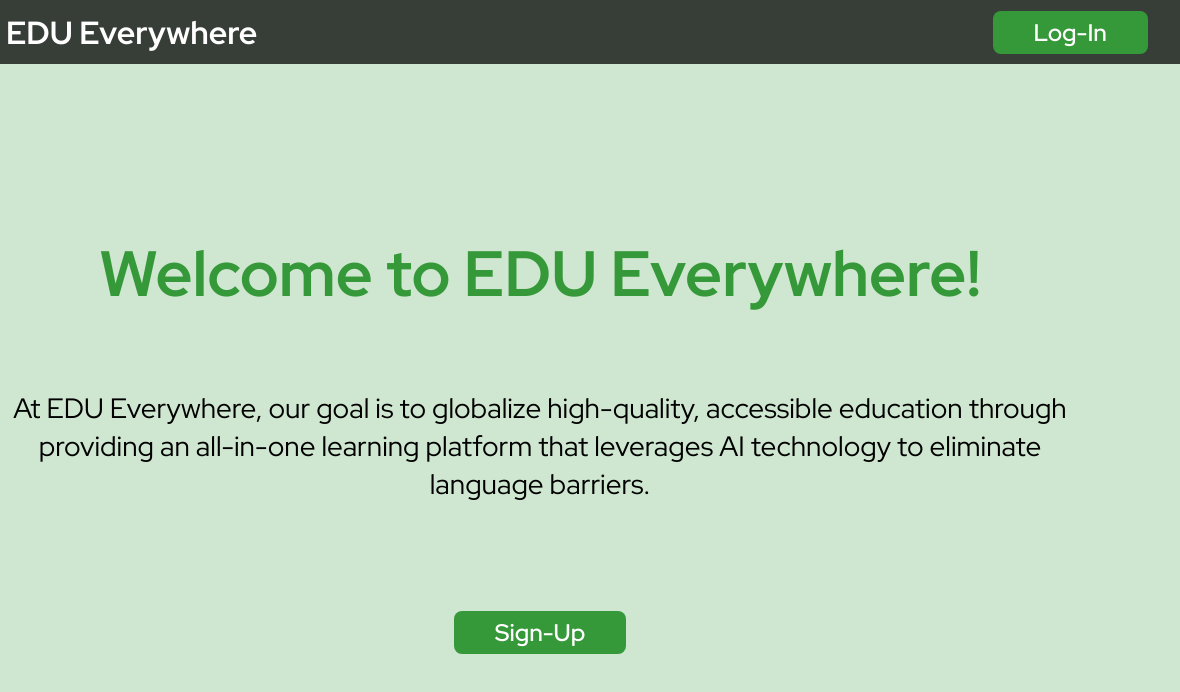
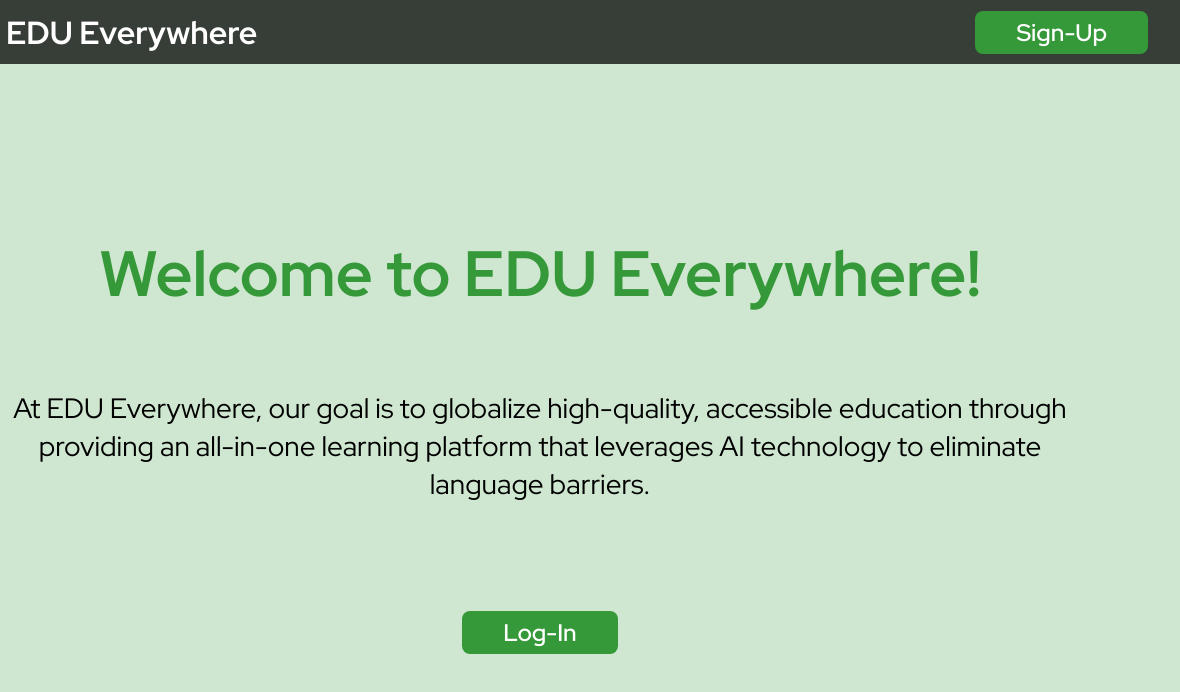
Before and after one commit to sarahsimionescu/EDUEverywhere, a React app in the folder frontend/: page / in a window 1280 px wide. Shown: the full height of the page, 100-1280 px from the left. Built offline with nearby package versions, Linux system fonts and the light colour scheme.

Commit message:
small changes

```diff
--- a/frontend/src/components/Navbar.js
+++ b/frontend/src/components/Navbar.js
@@ -12,7 +12,7 @@ function Navbar(props) {
         <p className="Logo-text">EDU Everywhere</p>
       </div>
       {props.showLogin ?
-        <button onClick={() => navigate('/login')}>Log-In</button>
+        <button onClick={() => navigate('/login')}>Sign-Up</button>
       : props.hideProfile ?
         null
       :
--- a/frontend/src/pages/Home.js
+++ b/frontend/src/pages/Home.js
@@ -14,7 +14,7 @@ function Home() {
         <h1>Welcome to EDU Everywhere!</h1>
         <p>At EDU Everywhere, our goal is to globalize high-quality, accessible education through providing an all-in-one learning platform that leverages AI technology to eliminate language barriers.</p>
         <div>
-          <button onClick={() => navigate('/login')}>Sign-Up</button>
+          <button onClick={() => navigate('/login')}>Log-In</button>
         </div>
       </div>
       <div className='bg-home'></div>
--- a/frontend/src/pages/global.css
+++ b/frontend/src/pages/global.css
@@ -59,6 +59,7 @@ button:hover {
   border: 1.5px solid white;
   transform: translateY(-5px);
   z-index: 9999;
+  cursor: pointer;
 }
 
 /*Home Page and Nav bar*/
```
